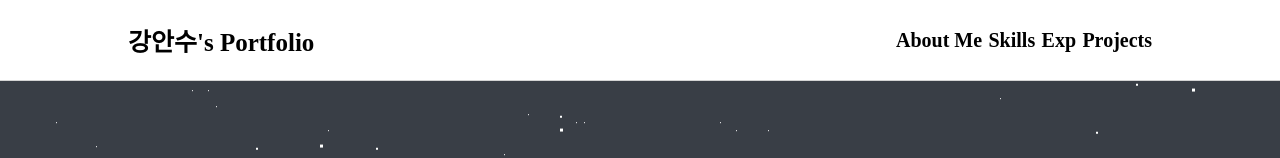
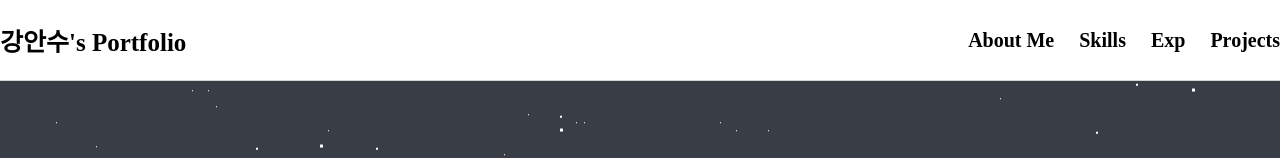
Before and after one commit to kangansoo/Portfolio, a React (Create React App) app: page / in a window 1280 px wide. Shown: the top 158 px of the page. Built offline with nearby package versions, Linux system fonts and the light colour scheme; a web font is replaced by a local one.

Commit message:
헤더 마진 설정

```diff
--- a/src/css/Header.css
+++ b/src/css/Header.css
@@ -1,5 +1,6 @@
 .Header {
     height: 80px;
+    width: 100%;
     top: 0;
     background-color: #ffffff;
     border-bottom: 1px solid #d4d4d4;
@@ -8,11 +9,12 @@
     justify-content: center;
     position:sticky;
     z-index: 999;
+    background-size: cover;
 }
 
 .HeaderContainer {
     display: flex;
-    width: 80%;
+    width: 1280px;
     flex-direction: row;
     justify-content: flex-start;
 }
@@ -28,7 +30,7 @@
     flex-direction: row;
     justify-content: space-between;
     align-items: center;
-    width: 25%;
+    width: auto;
     margin-left: auto;
 }
 
@@ -37,6 +39,8 @@
     font-size: 20px;
     font-weight: bold;
     cursor: pointer;
+    float: right;
+    margin-left: 25px;
 }
 
 .HeaderTitle:hover {
--- a/src/index.css
+++ b/src/index.css
@@ -1,4 +1,5 @@
 body {
   margin: 0;
+  padding: 0;
   background-color: aliceblue;
 }
```
